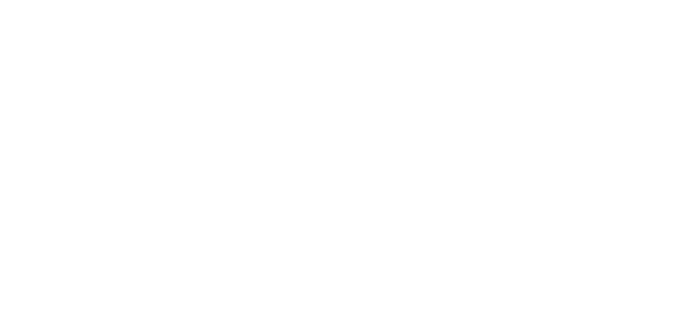
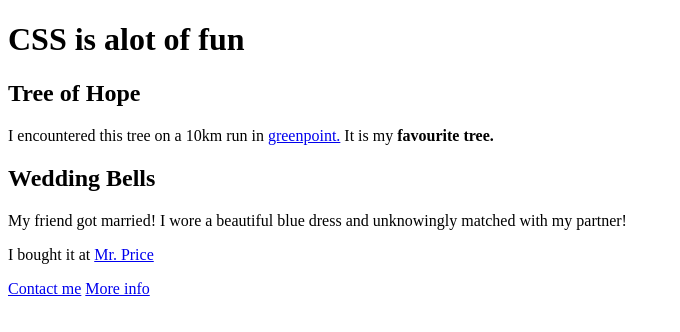
Before and after one commit to Di-Anne/CSS_is_alot_of_fun, a plain HTML site: page index.html in a window 1280 px wide. Shown: the whole page, without its empty margins (0-680 px from the left). Drawn offline with Linux system fonts and the light colour scheme.

Commit message:
Add HTML structure with classes

```diff
--- a/index.html
+++ b/index.html
@@ -7,6 +7,26 @@
     <title>CSS is fun</title>
 </head>
 <body>
+    <header>
+        <h1>CSS is alot of fun</h1>
+    </header>
+    <main>
+        <section class="section-one">
+            <div class="container">
+                <h2>Tree of Hope</h2>
+                <p>I encountered this tree on a 10km run in <a href="#">greenpoint.</a> It is my <strong>favourite tree.</strong></p>
+            </div>
+        </section>
+        <section class="section-two">
+            <div class="container">
+                <h2>Wedding Bells</h2>
+                <p>My friend got married! I wore a beautiful blue dress and unknowingly matched with my partner!</p>
+                <p>I bought it at <a href="#">Mr. Price</a></p>
+                <a class="btn orange" href="#">Contact me</a>
+                <a class="btn white" href="#">More info</a>
+            </div>
+        </section>
+    </main>
 
 </body>
 </html>
```
